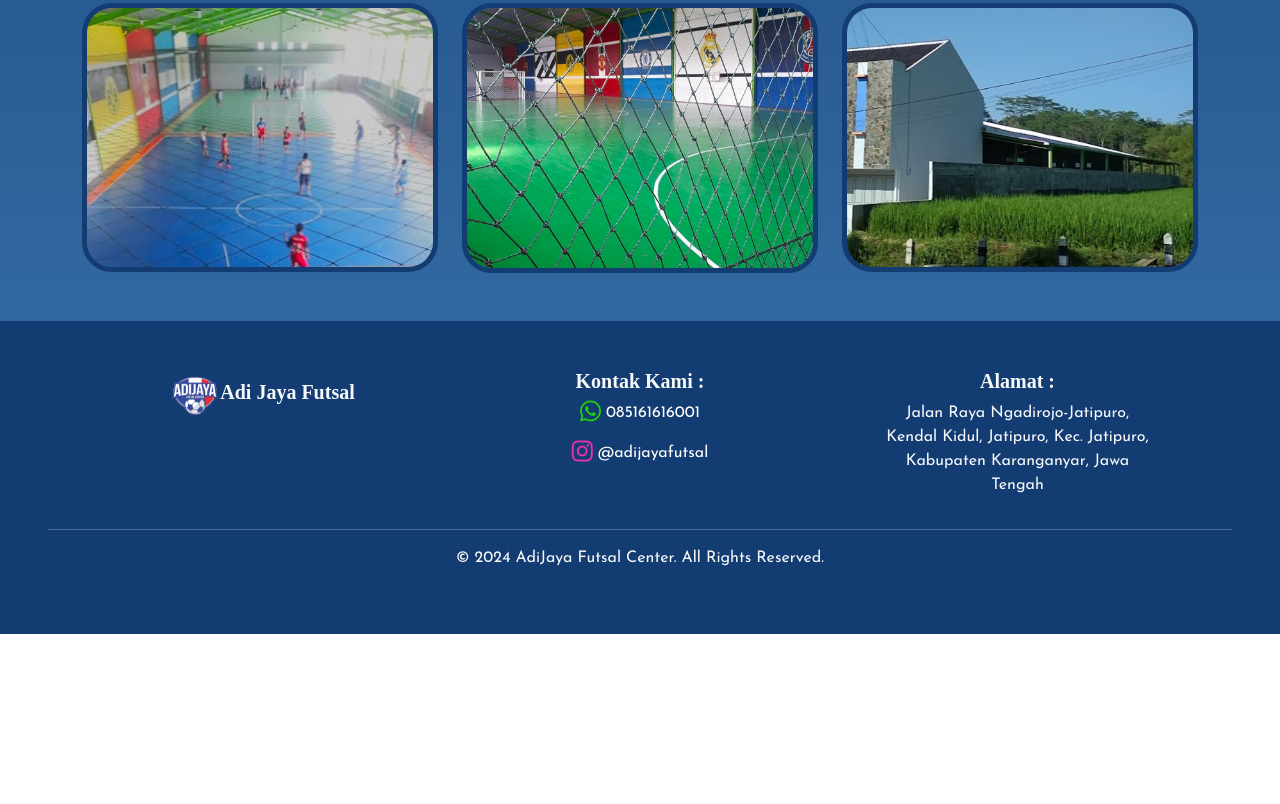
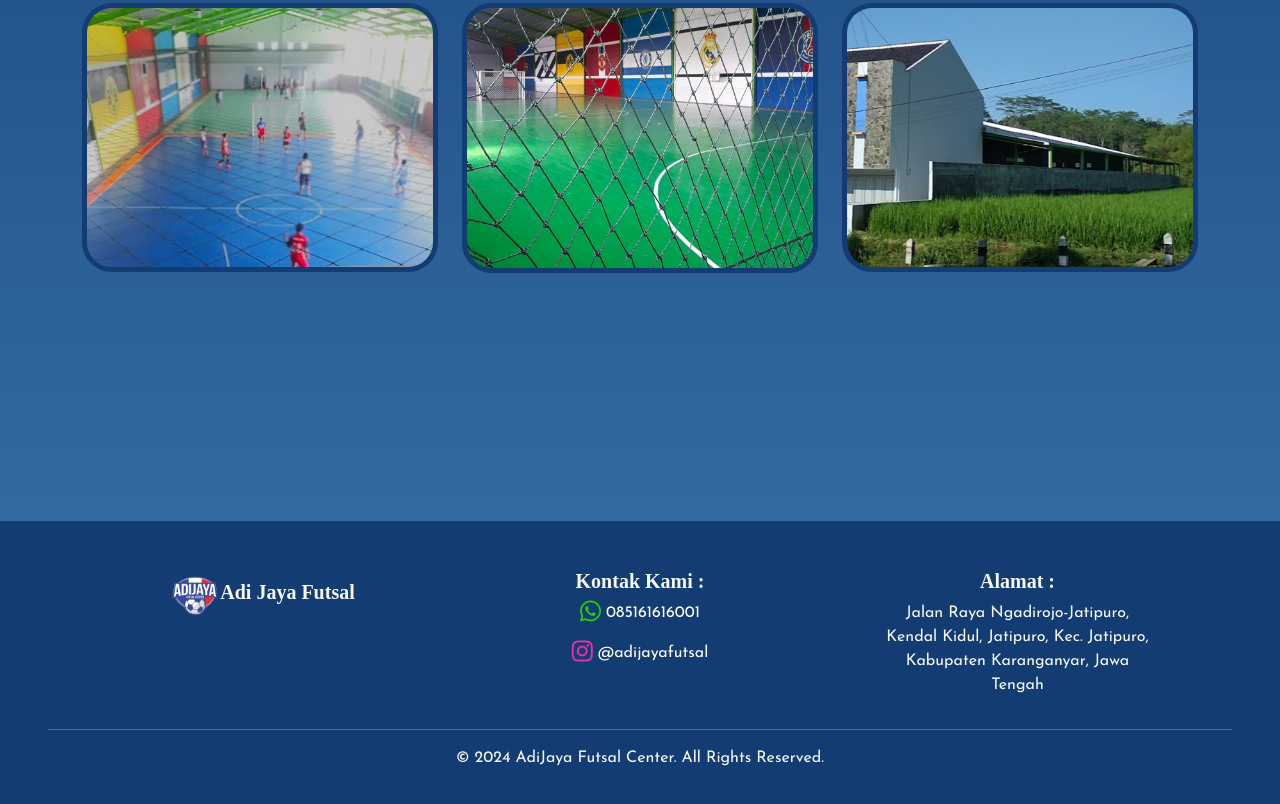
Before and after one commit to ImNugrahaa/uts, a plain HTML site: page index.html in a window 1280 px wide. Shown: the part 2029-2833 px from the top of the page. Before the commit the page ends 2663 px from the top, so only its background shows below. Drawn offline with nearby package versions, Linux system fonts and the light colour scheme; files whose address does not match are found by name.

Commit message:
Update style.css

```diff
--- a/assets/css/style.css
+++ b/assets/css/style.css
@@ -107,3 +107,8 @@ h5 {
   border-width: 5px;
   border-radius: 30px;
 }
+
+footer {
+  margin-top:200px;
+  background-color: #123c72;
+}
```
